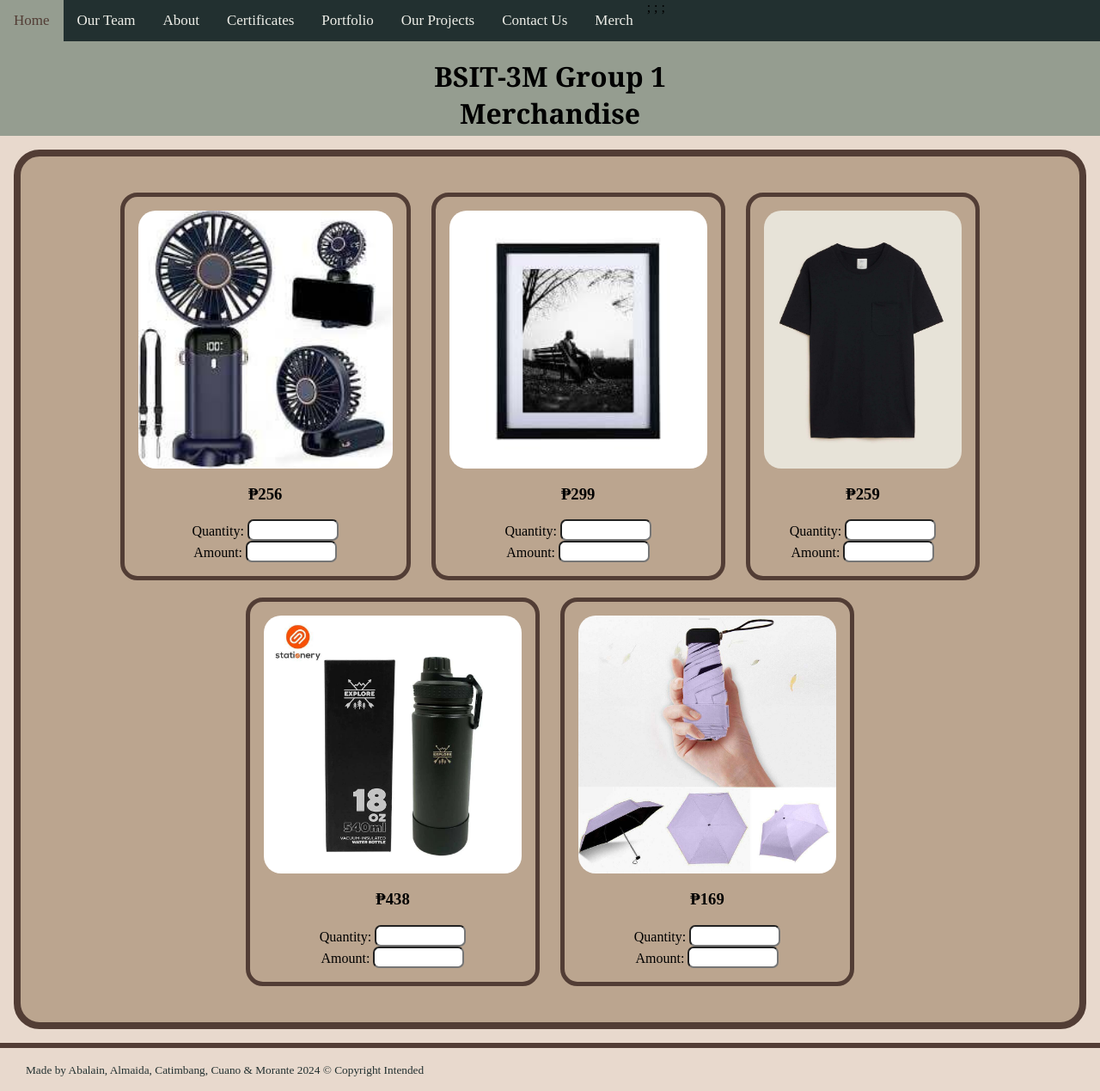
After one commit to Arlynne896/Group1Exercises-INTPROG, a PHP site: page /merch.php in a window 1280 px wide. The commit adds this page. Shown: the whole page at 86% size. Run offline with PHP 8.4, Linux system fonts and the light colour scheme.

Commit message:
made changes

```diff
--- /dev/null
+++ b/merch.php
@@ -0,0 +1,217 @@
+<!DOCTYPE html>
+<html lang="en">
+<head>
+    <meta charset="UTF-8">
+
+    <title>Group Exercise #1</title>
+    <link href="tp.css" rel="stylesheet"/>
+    <link rel="stylesheet" href="https://cdnjs.cloudflare.com/ajax/libs/font-awesome/4.7.0/css/font-awesome.min.css">
+</head>
+<body>
+
+<script>
+
+
+ function fan()
+{
+
+ var quanFan=parseFloat(document.getElementById('fanId').value);
+  var x;
+  var y = 0;
+  x=256*quanFan;
+
+  if(!isNaN(x))
+  {
+    document.getElementById('opFan').readOnly = true;
+    document.getElementById('opFan').value = "₱"+ x;
+  }
+  else{
+    document.getElementById('opFan').value = "0";
+  }
+
+
+}
+
+
+function frame()
+{
+  var quanframe=parseFloat(document.getElementById('frid').value);
+  var f;
+  f=299*quanframe;
+
+  if(!isNaN(f))
+  {
+    document.getElementById('opframe').readOnly = true;
+    document.getElementById('opframe').value = "₱"+ f;
+  }
+  else{
+    document.getElementById('opframe').value = "0";
+  }
+}
+
+function shirt()
+{
+  var quanShirt=parseFloat(document.getElementById('shirtId').value);
+  var s;
+  s=259*quanShirt;
+
+  if(!isNaN(s))
+  {
+    document.getElementById('opShirt').readOnly = true;
+    document.getElementById('opShirt').value = "₱"+ s;
+  }
+  else{
+    document.getElementById('opShirt').value = "0";
+  }
+
+}
+
+function tumbler()
+{
+  var quanTumbler=parseFloat(document.getElementById('tumblerId').value);
+  var t;
+  t=438*quanTumbler;
+
+  if(!isNaN(t))
+  {
+    document.getElementById('opTumbler').readOnly = true;
+    document.getElementById('opTumbler').value = "₱"+ t;
+  }
+  else{
+    document.getElementById('opTumbler').value = "0";
+  }
+}
+
+function umbrella()
+{
+  var quanUmbrella=parseFloat(document.getElementById('umbrellaId').value);
+  var u;
+  u=169*quanUmbrella;
+
+  if(!isNaN(u))
+  {
+    document.getElementById('opUmbrella').readOnly = true;
+    document.getElementById('opUmbrella').value = "₱"+ u;
+  }
+  else{
+    document.getElementById('opUmbrella').value = "0";
+  }
+}
+
+
+
+
+
+
+
+
+
+     </script>
+
+
+
+	<nav>
+		<div class="navbar">
+               <a href="homepage.htm">Home</a>
+               <class="nav"><a href="practice.php">Our Team</a>
+               <class="nav"><a href="about.htm">About</a>
+			   <class="nav"><a href="certif.htm">Certificates</a>
+			   <class="nav"><a href="port.htm">Portfolio</a>
+			   <class="nav"><a href="project.htm">Our Projects</a>;
+			   <class="nav"><a href="contact.htm">Contact Us</a>;
+               <class="nav"><a href="merch.php">Merch</a>;
+		</div>
+	</nav>
+
+    <div class="header">
+        <h1>BSIT-3M Group 1<br>Merchandise</h1>
+    </div>
+
+
+
+    <div class="container">
+
+
+        <div class="box">
+             <div class="member">
+                   <img class="merch" src="fan449.jpg" alt="fan">
+                   <?php echo "<h3>₱256</h3>" ?>
+
+                    <label for="">Quantity:</label>
+                      <input type="text" id="fanId" onkeyup="fan()">
+                     <br>
+                     <label for=""> Amount:</label>
+                    <input type="" id="opFan" name="">
+
+
+
+</div>
+
+        </div>
+
+
+        <div class="box">
+        <img class="merch" src="frame735.jpg" alt="frame">
+        <?php echo "<h3>₱299</h3>" ?>
+        <label for="">Quantity:</label>
+                    <input type="text" id="frid" onkeyup="frame()">
+                     <br>
+                     <label for=""> Amount:</label>
+                    <input type="" id="opframe" name="">
+
+
+
+    </div>
+         <div class="box">
+           <img class="merch" src="shirt250.jpg" alt="shirt">
+            <?php echo "<h3>₱259</h3>" ?>
+
+            <label for="">Quantity:</label>
+            <input type="text" id="shirtId" onkeyup="shirt()">
+            <br>
+            <label for=""> Amount:</label>
+            <input type="" id="opShirt" name="">
+         </div>
+
+
+
+        <div class="box">
+            <img class="merch" src="tmblr380.jpg" alt="tmblr">
+            <?php echo "<h3>₱438</h3>" ?>
+
+          <label for="">Quantity:</label>
+          <input type="text" id="tumblerId" onkeyup="tumbler()">
+          <br>
+          <label for=""> Amount:</label>
+          <input type="" id="opTumbler" name="">
+
+
+
+
+        </div>
+
+
+        <div class="box">
+        <img class="merch" src="ubrlla268.jpg" alt="ubrlla">
+        <?php echo "<h3>₱169</h3>" ?>
+
+            <label for="">Quantity:</label>
+            <input type="text" id="umbrellaId" onkeyup="umbrella()">
+            <br>
+            <label for=""> Amount:</label>
+            <input type="" id="opUmbrella" name="">
+
+        </div>
+
+    </div>
+
+
+	<hr>
+
+	<footer>
+		<p style="margin-left:30px;color:#223030;"><small>Made by Abalain, Almaida, Catimbang, Cuano & Morante 2024 © Copyright Intended</small></p>
+	</footer>
+
+
+	</body>
+</html>
--- a/tp.css
+++ b/tp.css
@@ -40,7 +40,7 @@ h1 {
   margin: 1rem;
   padding: 2rem;
   text-align: center;
-    border-radius: 20px;
+  border-radius: 30px;
 }
 
 .box {
@@ -63,7 +63,15 @@ img {
   width: 100%;
   height: auto;
   border-radius: 20px;
+
 }
+
+.merch{
+  max-width: 300px;
+  height: 300px;
+
+}
+
 
 .overlay_ko {
   position: absolute;
@@ -120,3 +128,30 @@ a:hover {
   font-size: 16px;
   margin-top: 0.25em;
 }
+
+
+input {
+  border-radius: 7px;
+  width:50px;
+
+  padding-left: 50px;
+  padding-top: 5px;
+}
+/*
+
+* - universal selector
+p h1 - element selector
+#id .class - descendant combinator
+#id > .class - inner child selector
+a:hover - pseudo-class selector
+
+h1, p, h2 - group selector
+
+
+
+
+
+
+
+
+*/
```
Also changed, not shown: exercise1.php (renamed from exercise 1.htm, +39 -22 lines), arlynne.jpg (renamed from img ko to.jpg), baby.jpg (renamed from chutie.jpg), fan449.jpg (added), frame735.jpg (added), shirt250.jpg (added), tmblr380.jpg (added), ubrlla268.jpg (added). Lines whose indentation alone changed are shown as unchanged.
